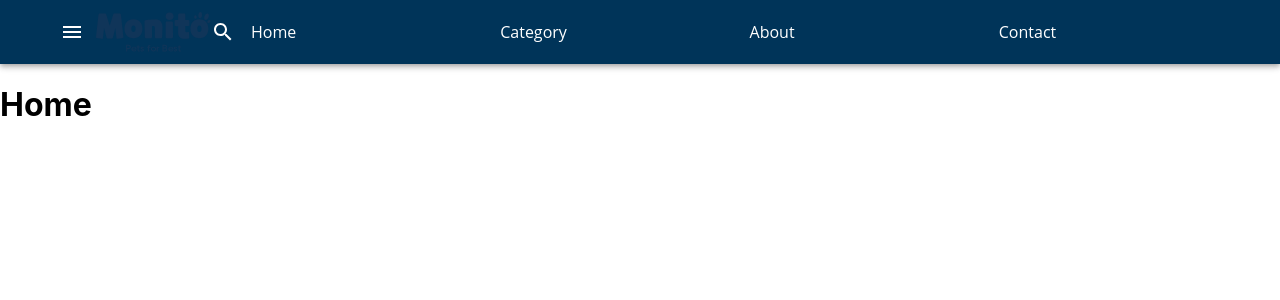
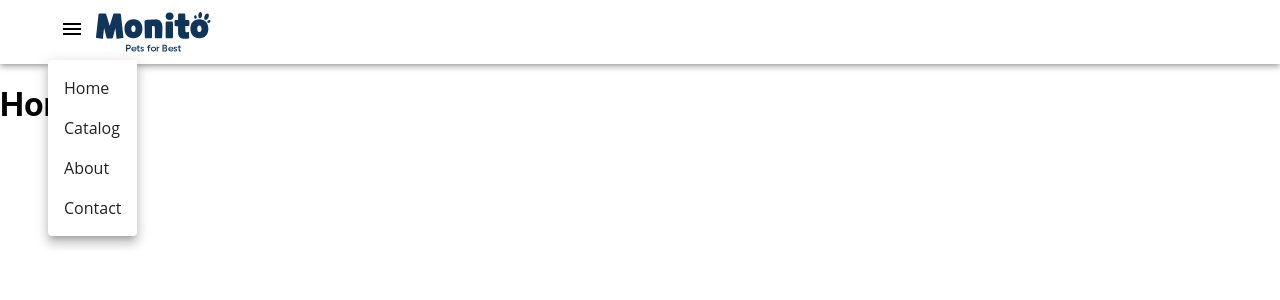
Before and after one commit to Romik1999/monito, a React (Create React App) app: page / in a window 1280 px wide. Both pictures are taken after a click on the button "account of current user". Shown: the top 300 px of the page. Built offline with nearby package versions, Linux system fonts and the light colour scheme.

Commit message:
work in appbar

```diff
--- a/src/common/moks/navigate/index.tsx
+++ b/src/common/moks/navigate/index.tsx
@@ -6,8 +6,8 @@ export const navMenu = [
     },
     {
         id: 2,
-        name: 'Category',
-        path: '/category'
+        name: 'Catalog',
+        path: '/catalog'
     },
     {
         id: 3,
--- a/src/components/AppBar/index.tsx
+++ b/src/components/AppBar/index.tsx
@@ -2,20 +2,17 @@ import * as React from 'react';
 import AppBar from '@mui/material/AppBar';
 import Box from '@mui/material/Box';
 import Toolbar from '@mui/material/Toolbar';
-import IconButton from '@mui/material/IconButton';
 import Typography from '@mui/material/Typography';
 import Menu from '@mui/material/Menu';
 import MenuIcon from '@mui/icons-material/Menu';
 import Container from '@mui/material/Container';
 import {navMenu} from "../../common/moks/navigate";
-import {ListItem} from "@mui/material";
+import {IconButton, ListItem} from "@mui/material";
 import {useNavigate} from "react-router-dom";
 import logo from "../../assets/images/common/logo.svg"
-import {Search} from "@mui/icons-material";
-import SearchIcon from '@mui/icons-material/Search';
-import MyInput from "../MyInput";
 
 function ResponsiveAppBar() {
+
     const [anchorElNav, setAnchorElNav] = React.useState<null | HTMLElement>(null);
 
     const handleOpenNavMenu = (event: React.MouseEvent<HTMLElement>) => {
@@ -36,9 +33,8 @@ function ResponsiveAppBar() {
         )
     })
 
-
     return (
-        <AppBar position="static">
+        <AppBar position="static" color="transparent">
             <Container maxWidth="xl">
                 <Toolbar>
                     <IconButton
@@ -48,13 +44,13 @@ function ResponsiveAppBar() {
                         aria-haspopup="true"
                         onClick={handleOpenNavMenu}
                         color="inherit"
+                        sx={{
+                            display: {xs: 'block', md: 'block'},
+                        }}
                     >
                         <MenuIcon/>
                     </IconButton>
-
                     <img src={logo} alt="logo"/>
-
-                    <Box sx={{flexGrow: 1, display: {xs: 'flex', md: 'none'}}}>
                     <Menu
                         id="menu-appbar"
                         anchorEl={anchorElNav}
@@ -70,19 +66,11 @@ function ResponsiveAppBar() {
                         open={Boolean(anchorElNav)}
                         onClose={handleCloseNavMenu}
                         sx={{
-                                display: {xs: 'block', md: 'none'},
+                            display: {xs: 'block', md: 'block'},
                         }}
                     >
                         {renderNavMenu}
                     </Menu>
-                    </Box>
-                    <Search>
-                        <SearchIcon/>
-                        <MyInput/>
-                    </Search>
-                    <Box sx={{flexGrow: 1, display: {xs: 'none', md: 'flex'}}}>
-                        {renderNavMenu}
-                    </Box>
                 </Toolbar>
             </Container>
         </AppBar>
--- a/src/pages/home/index.tsx
+++ b/src/pages/home/index.tsx
@@ -2,10 +2,10 @@ import React from 'react';
 import AppBar from "../../components/AppBar";
 const Home = () => {
     return (
-        <div>
+        <>
             <AppBar/>
           <h1>Home</h1>
-        </div>
+        </>
     );
 };
 
```
Lines whose indentation alone changed are shown as unchanged.
